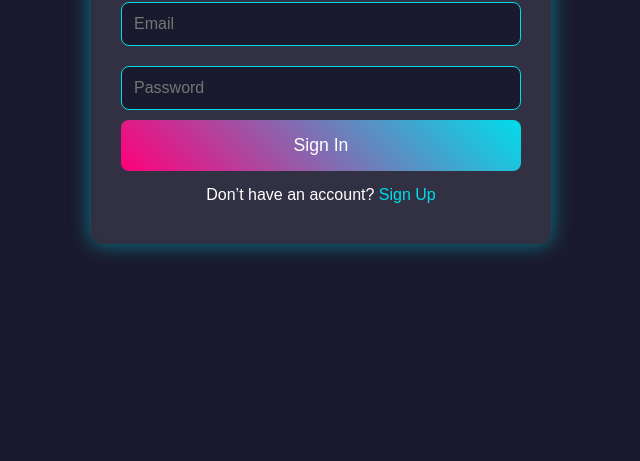
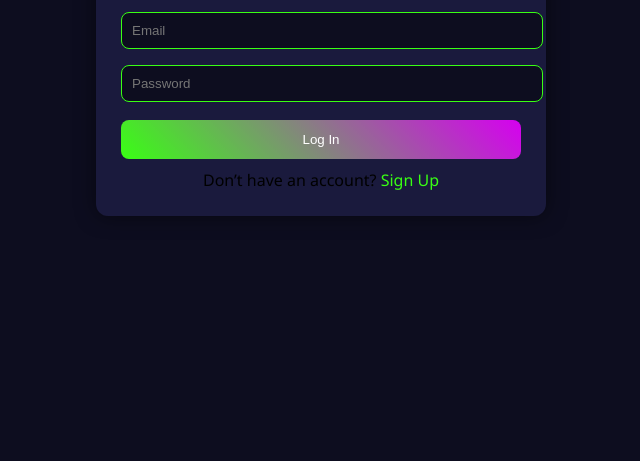
Before and after one commit to Wanga-tracker/study-hive, a plain HTML site: page login.html in a window 1280 px wide. Shown: the part 339-800 px from the top of the page, without its empty margins (319-959 px from the left). Drawn offline with Linux system fonts and the light colour scheme.

Commit message:
Update login.html

```diff
--- a/login.html
+++ b/login.html
@@ -3,15 +3,73 @@
 <head>
   <meta charset="UTF-8">
   <meta name="viewport" content="width=device-width, initial-scale=1.0">
-  <title>Edu Sync Hub Africa - Login</title>
+  <title>EduHub Kenya - Login</title>
+  <style>
+    body {
+      background: #0D0D1F;
+      font-family: 'Segoe UI', sans-serif;
+      display: flex;
+      justify-content: center;
+      align-items: center;
+      min-height: 100vh;
+      margin: 0;
+    }
+    .container {
+      background: #1A1A3D;
+      border-radius: 12px;
+      padding: 25px;
+      width: 100%;
+      max-width: 400px;
+      box-shadow: 0 0 20px rgba(0,0,0,0.5);
+    }
+    h2 {
+      text-align: center;
+      color: #39FF14;
+    }
+    input {
+      width: 100%;
+      padding: 10px;
+      margin: 8px 0;
+      border-radius: 8px;
+      border: 1px solid #39FF14;
+      background: #0D0D1F;
+      color: #FFFFFF;
+    }
+    .glow-button {
+      background: linear-gradient(45deg, #39FF14, #D600F0);
+      color: #FFFFFF;
+      border: none;
+      padding: 12px;
+      border-radius: 8px;
+      width: 100%;
+      cursor: pointer;
+      transition: 0.3s;
+      margin-top: 10px;
+    }
+    .glow-button:hover {
+      box-shadow: 0 0 12px #D600F0;
+    }
+    .switch {
+      text-align: center;
+      margin-top: 10px;
+    }
+    .switch a {
+      color: #39FF14;
+      text-decoration: none;
+    }
+    .error {
+      color: #D600F0;
+      text-align: center;
+    }
+  </style>
 </head>
 <body>
-  <div class="auth-container">
+  <div class="container">
     <h2>Log In</h2>
     <form id="login-form">
       <input type="email" id="email" placeholder="Email" required>
       <input type="password" id="password" placeholder="Password" required>
-      <button type="submit">Sign In</button>
+      <button type="submit" class="glow-button">Log In</button>
     </form>
     <div class="switch">
       Don’t have an account? <a href="signup.html">Sign Up</a>
@@ -19,140 +77,42 @@
     <div id="error-message" class="error"></div>
   </div>
 
-  <style>
-    body {
-      background: #1A1A2E;
-      color: #FFFFFF;
-      font-family: 'Poppins', sans-serif;
-      margin: 0;
-      display: flex;
-      justify-content: center;
-      align-items: center;
-      min-height: 100vh;
-    }
-    .auth-container {
-      background: rgba(255, 255, 255, 0.1);
-      border-radius: 12px;
-      padding: 30px;
-      width: 100%;
-      max-width: 400px;
-      box-shadow: 0 0 20px rgba(0, 221, 235, 0.5);
-      backdrop-filter: blur(5px);
-    }
-    h2 {
-      text-align: center;
-      background: linear-gradient(45deg, #FF007A, #00DDEB);
-      -webkit-background-clip: text;
-      -webkit-text-fill-color: transparent;
-      font-size: 2em;
-      margin-bottom: 20px;
-    }
-    form {
-      display: flex;
-      flex-direction: column;
-    }
-    input {
-      margin: 10px 0;
-      padding: 12px;
-      border: 1px solid #00DDEB;
-      background: #1A1A2E;
-      color: #FFFFFF;
-      border-radius: 8px;
-      font-size: 1em;
-    }
-    button {
-      background: linear-gradient(45deg, #FF007A, #00DDEB);
-      border: none;
-      padding: 15px;
-      color: #FFFFFF;
-      cursor: pointer;
-      border-radius: 8px;
-      font-size: 1.1em;
-    }
-    button:hover {
-      box-shadow: 0 0 12px #00DDEB;
-    }
-    .error {
-      color: #FF007A;
-      text-align: center;
-      margin-top: 10px;
-      font-size: 0.9em;
-    }
-    .switch {
-      text-align: center;
-      margin-top: 15px;
-    }
-    .switch a {
-      color: #00DDEB;
-      text-decoration: none;
-    }
-  </style>
+  <script type="module">
+    import { initializeApp } from "https://www.gstatic.com/firebasejs/11.8.1/firebase-app.js";
+    import { getAuth, signInWithEmailAndPassword } from "https://www.gstatic.com/firebasejs/11.8.1/firebase-auth.js";
+    import { getFirestore, doc, getDoc } from "https://www.gstatic.com/firebasejs/11.8.1/firebase-firestore.js";
 
-  <script type="module">
-    // Firebase SDK
-    import { initializeApp } from 'https://www.gstatic.com/firebasejs/11.8.1/firebase-app.js';
-    import { getAuth, signInWithEmailAndPassword } from 'https://www.gstatic.com/firebasejs/11.8.1/firebase-auth.js';
-    import { getFirestore, doc, getDoc } from 'https://www.gstatic.com/firebasejs/11.8.1/firebase-firestore.js';
-
-    // Firebase configuration
     const firebaseConfig = {
       apiKey: "AIzaSyCs6rzjsYBPYmT1vK3VWQRU36MJgQmKJq0",
       authDomain: "edu-hub-kenya.firebaseapp.com",
-      databaseURL: "https://edu-hub-kenya-default-rtdb.firebaseio.com", // Added Realtime Database URL
       projectId: "edu-hub-kenya",
-      storageBucket: "edu-hub-kenya.firebasestorage.app",
+      storageBucket: "edu-hub-kenya.appspot.com",
       messagingSenderId: "163804145504",
-      appId: "1:163804145504:web:9b989b384a2bd2643f6005",
-      measurementId: "G-C8YB09R7J5"
+      appId: "1:163804145504:web:9b989b384a2bd2643f6005"
     };
 
-    // Initialize Firebase
-    let app, auth, db;
-    try {
-      app = initializeApp(firebaseConfig);
-      auth = getAuth(app);
-      db = getFirestore(app);
-      console.log("Firebase initialized successfully");
-    } catch (error) {
-      console.error("Firebase initialization error:", error);
-    }
+    const app = initializeApp(firebaseConfig);
+    const auth = getAuth(app);
+    const db = getFirestore(app);
 
-    // Login logic
-    const form = document.getElementById('login-form');
+    const form = document.getElementById("login-form");
     const errorMessage = document.getElementById('error-message');
 
-    form.addEventListener('submit', async (e) => {
+    form.addEventListener("submit", async (e) => {
       e.preventDefault();
-      const email = form.email.value.trim();
+      const email = form.email.value;
       const password = form.password.value;
 
-      if (!email || !password) {
-        errorMessage.textContent = 'Email and password are required.';
-        return;
-      }
-
       try {
-        console.log("Attempting login for email:", email);
-        const userCredential = await signInWithEmailAndPassword(auth, email, password);
-        const user = userCredential.user;
-        console.log("User logged in:", user.uid);
-
-        console.log("Fetching user data from Firestore...");
-        const userDoc = await getDoc(doc(db, 'users', user.uid));
-        if (userDoc.exists()) {
-          const role = userDoc.data().role;
-          console.log("User role:", role);
-          console.log("Redirecting to:", role === 'admin' ? 'admin-dashboard.html' : 'student-dashboard.html');
-          window.location.href = role === 'admin' ? 'admin-dashboard.html' : 'student-dashboard.html';
-        } else {
-          errorMessage.textContent = 'No user profile found. Please sign up.';
-          await auth.signOut();
-        }
-      } catch (error) {
-        console.error("Login error:", error);
-        errorMessage.textContent = error.message || 'An error occurred during login.';
+        await signInWithEmailAndPassword(auth, email, password);
+        const user = auth.currentUser;
+        const userDoc = await getDoc(doc(db, "users", user.uid));
+        const role = userDoc.data().role;
+        window.location.href = role === "admin" ? "admin_main_dashboard.html" : "student_main_dashboard.html";
+      } catch (err) {
+        errorMessage.textContent = "Login failed: " + err.message;
       }
     });
   </script>
 </body>
-  </html>
+    </html>
```
